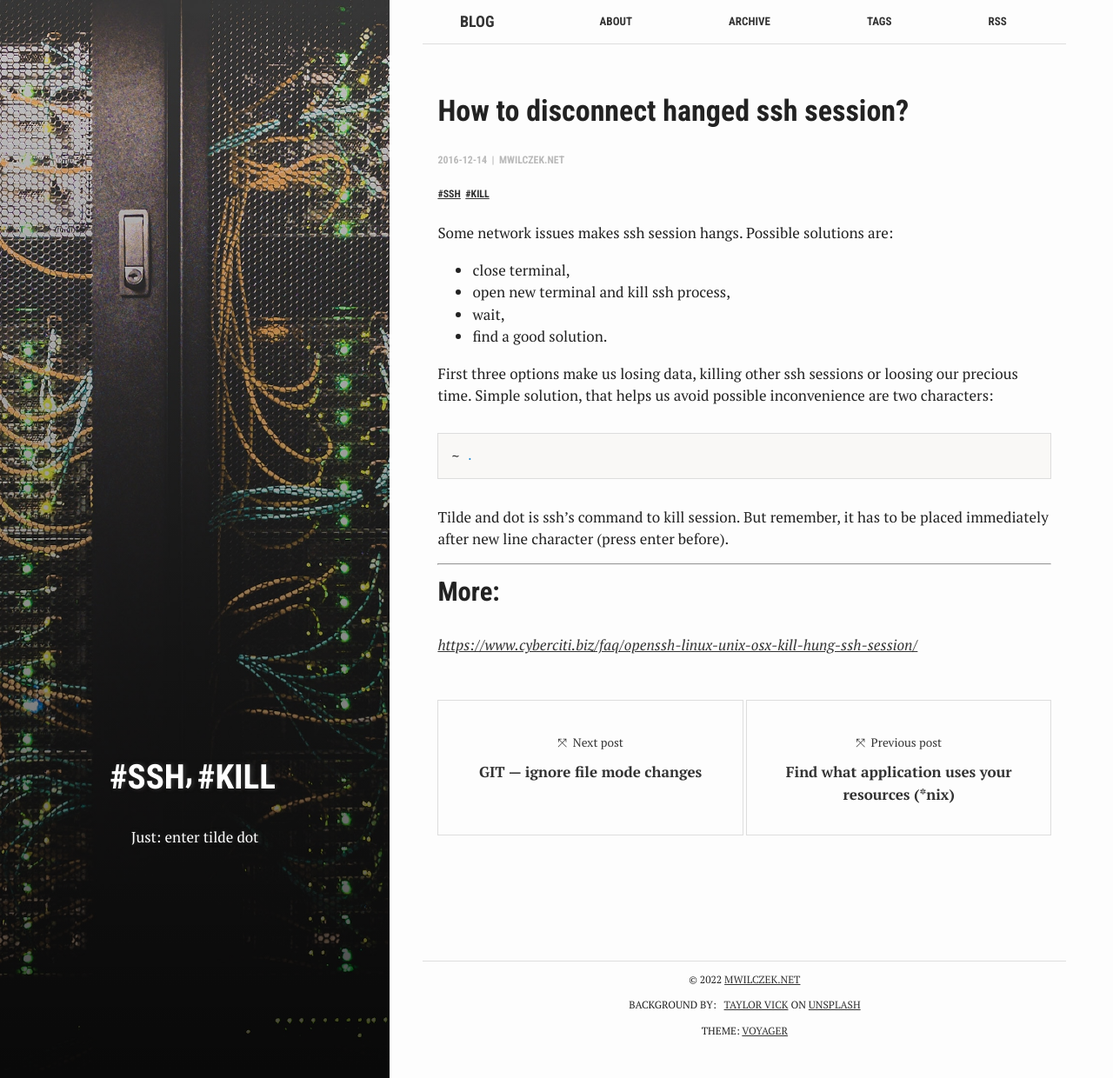
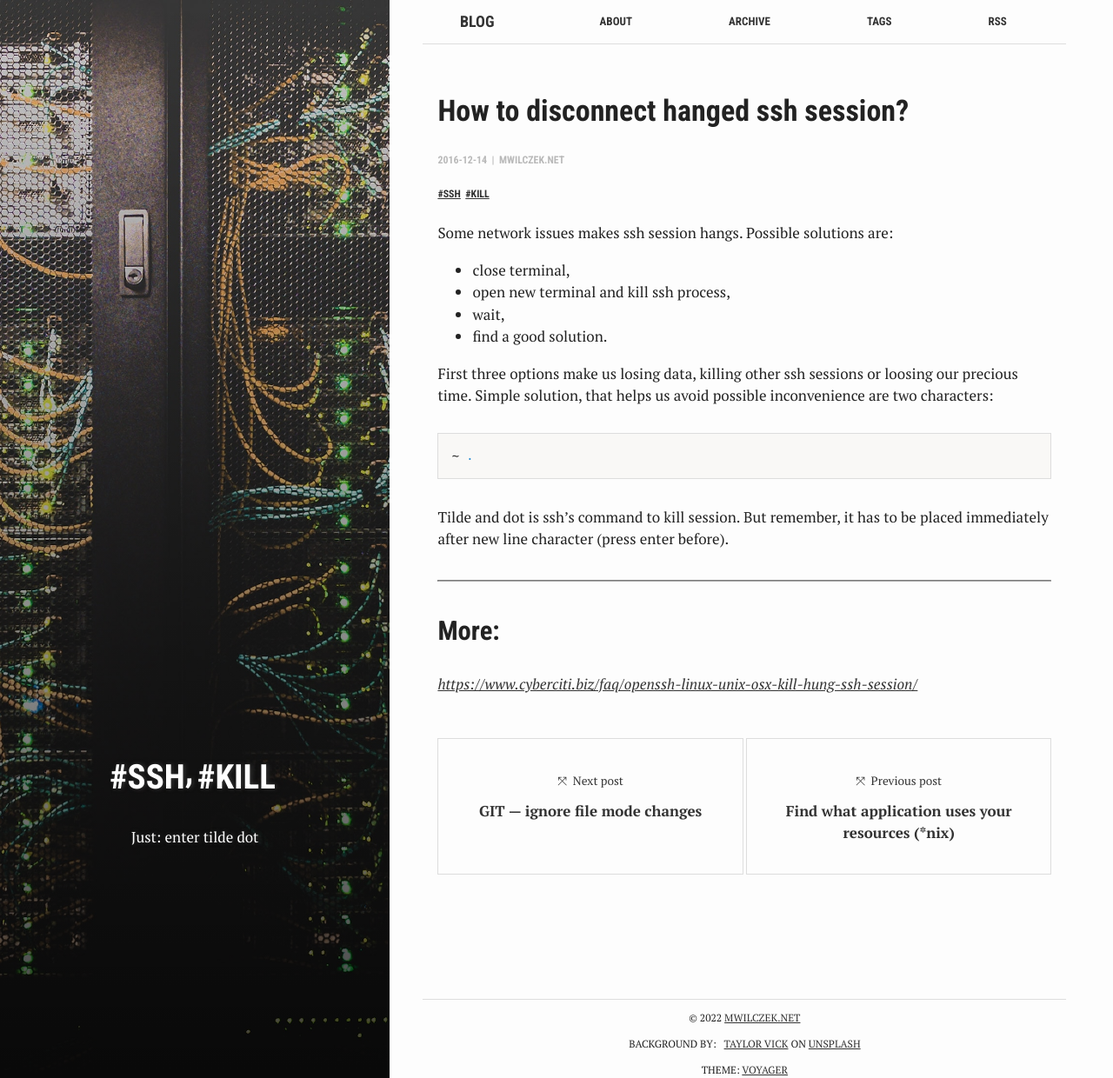
Before and after one commit to mwilczek-net/blog.mwilczek.net, a Jekyll site: the page built from _posts/2016-12-14-how-to-disconnect-hanged-ssh-session.md, in a window 1280 px wide and 1240 px high. Shown: the whole window at 87% size. Built offline with Jekyll 4.4.1, drawn with Linux system fonts in a browser that asks for light colours.

Commit message:
hr styling

```diff
--- a/assets/_sass/_normalize.scss
+++ b/assets/_sass/_normalize.scss
@@ -108,6 +108,9 @@ hr {
     -moz-box-sizing: content-box;
     box-sizing: content-box;
     height: 0;
+    margin-top: 2em;
+    margin-bottom: 2em;
+    border-color: rgba(0,0,0,0.5);
 }
 
 pre {
```
